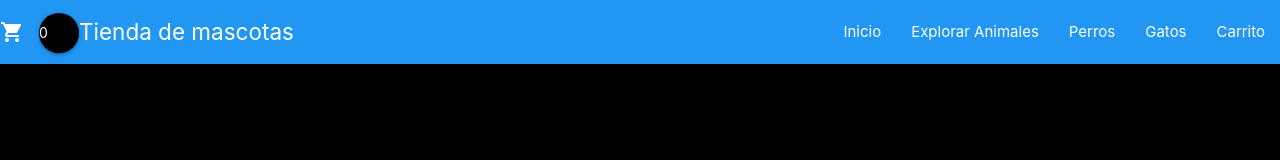
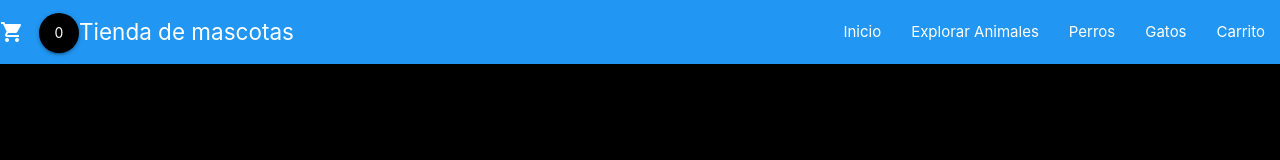
Before and after one commit to Locke00/perez-jose, a React (Create React App) app: page / in a window 1280 px wide. Shown: the top 160 px of the page. Built offline with nearby package versions, Linux system fonts and the light colour scheme; no server answers; the database is empty.

Commit message:
Completado Readme.md

```diff
--- a/src/components/CartWidget.js
+++ b/src/components/CartWidget.js
@@ -6,7 +6,7 @@ export  function ComponenteWidget() {
     return (
       <>
           <Link to='/cart'><i className="small material-icons left"  >shopping_cart</i></Link>
-          <span className="btn-floating" style={{color: "white",backgroundColor: "black"}}>  {obtenerQuantityTotal()} </span>
+          <span className="btn-floating" style={{color: "white",backgroundColor: "black",textAlign: "center"}}>  {obtenerQuantityTotal()} </span>
       </>
     )
   }
```
Also changed, not shown: src/setupTests.js (deleted, +0 -7 lines), 2 other files (tests, documents, lock files or other folders).
